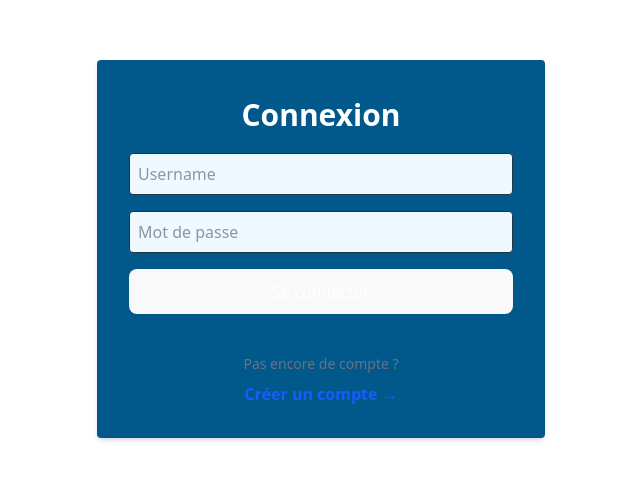
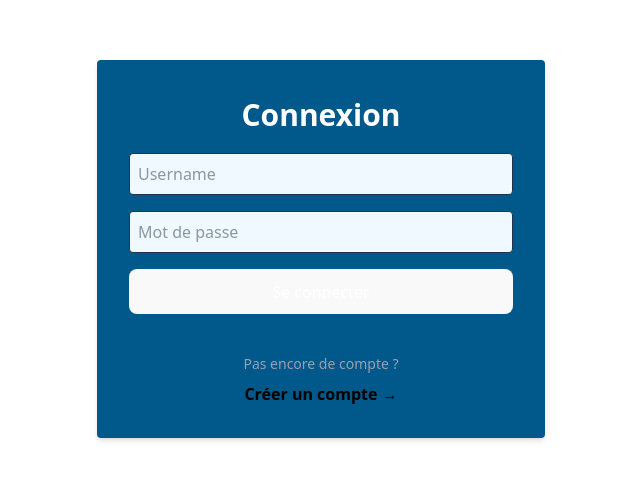
Before and after one commit to Massy-dev/ajulFrontEnd, a React app: page /login in a window 1280 px wide. Shown: the part 151-630 px from the top of the page, without its empty margins (319-959 px from the left). Built offline with nearby package versions, Linux system fonts and the light colour scheme; no server answers; the HTML template or start-up script is replaced by a standard one.

Commit message:
Ajustement de couleur

```diff
--- a/src/pages/users/Login.tsx
+++ b/src/pages/users/Login.tsx
@@ -85,13 +85,13 @@ export default function Login() {
           Se connecter
         </button>
         <div className="text-center mt-6">
-          <p className="text-gray-500 text-sm">
+          <p className="text-gray-400 text-sm">
             Pas encore de compte ?
           </p>
 
           <Link
             to="/register"
-            className="inline-block mt-2 text-blue-600 font-semibold hover:text-blue-800 transition"
+            className="inline-block mt-2 text-black font-semibold hover:text-blue-800 transition"
           >
             Créer un compte →
           </Link>
```
